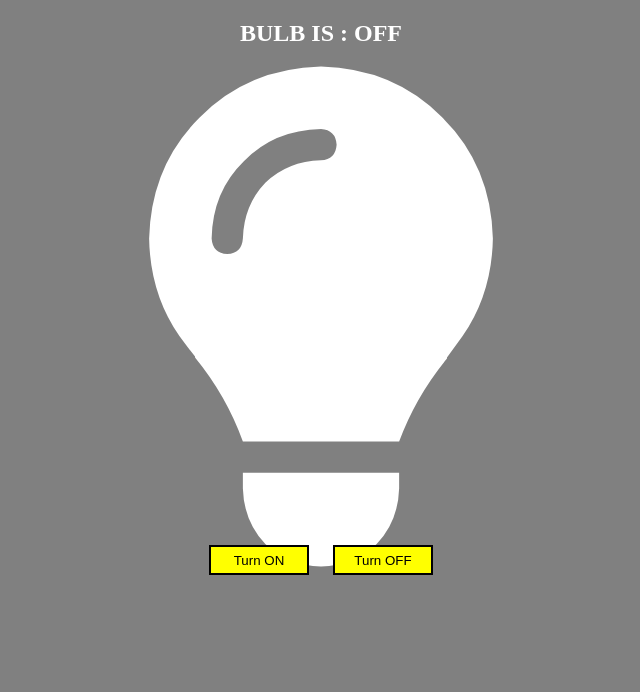
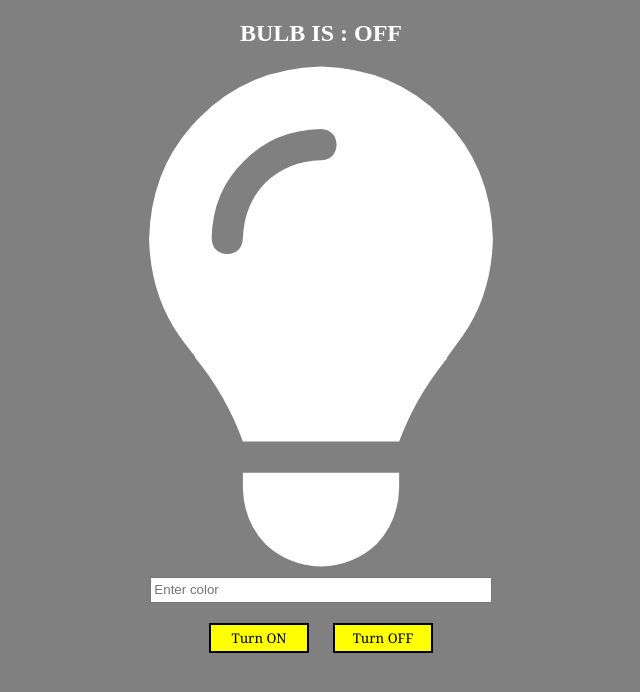
Before and after one commit to RogerStevence/Light, a website built with webpack: page src/index.html in a window 1280 px wide. Shown: the whole page, without its empty margins (319-959 px from the left). Built offline with nearby package versions, Linux system fonts and the light colour scheme.

Commit message:
color changing

```diff
--- a/src/index.html
+++ b/src/index.html
@@ -13,6 +13,7 @@
     <h1>BULB IS : <b>OFF</b></h1>
     <div>
       <i class="fas fa-lightbulb"></i>
+      <input type="text" placeholder="Enter color">
     </div>
     <div class="buttons">
       <button onclick="turnOnEvent()">Turn ON</button>
--- a/src/scripts/index.js
+++ b/src/scripts/index.js
@@ -10,10 +10,12 @@ function turnOnEvent() {
     header.forEach(element => {
         element.style.color = "black";
     });
-    const icon = document.getElementsByTagName("i");
-    icon.forEach(element => {
-        element.style.color = "#ffeb3b";
-    });
+    let input = document.getElementsByTagName("input")[0].value;
+    if (!input) {
+        input = "#ffeb3b";
+    }
+    const icon = document.getElementsByTagName("i")[0];
+    icon.style.color = input;
     const body = document.getElementsByTagName("body");
     body.forEach(element => {
         element.style.backgroundColor = "white";
--- a/src/styles/index.scss
+++ b/src/styles/index.scss
@@ -10,18 +10,17 @@ body {
 i.fas {
   font-size: 500px;
   text-align: center;
-  position: absolute;
-  left: 50%;
-  margin-right: -50%;
-  transform: translate(-50%);
+  width: 100%;
 }
 
 .buttons{
-  position: absolute;
-  top: 70%;
-  left: 50%;
-  margin-right: -50%;
-  transform: translate(-50%, -50%);
+  width: 100%;
+}
+
+input{
+  margin: 10px;
+  width: 25em;
+  height: 20px;
 }
 
 button{
@@ -30,4 +29,5 @@ button{
   width: 100px;
   height: 30px;
   margin: 10px;
+  font-family: Georgia, 'Times New Roman', Times, serif;
 }
```
